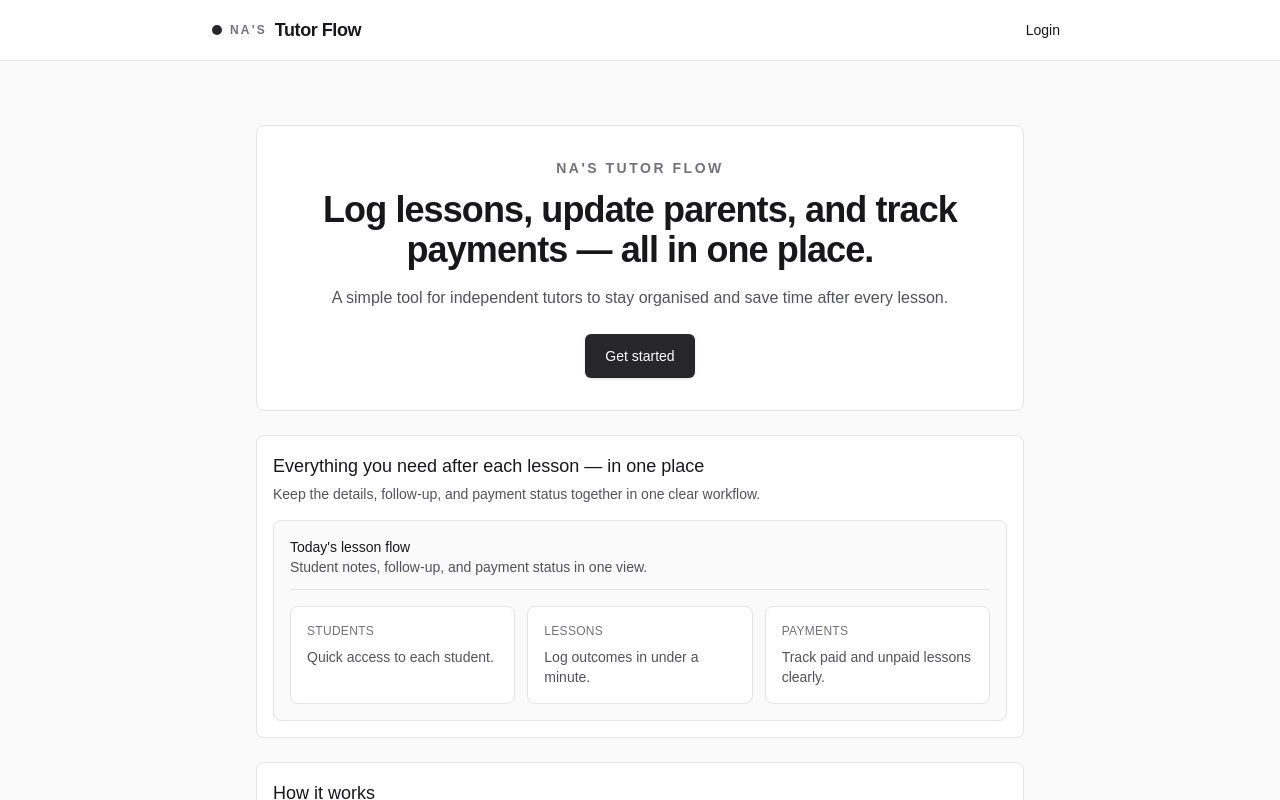
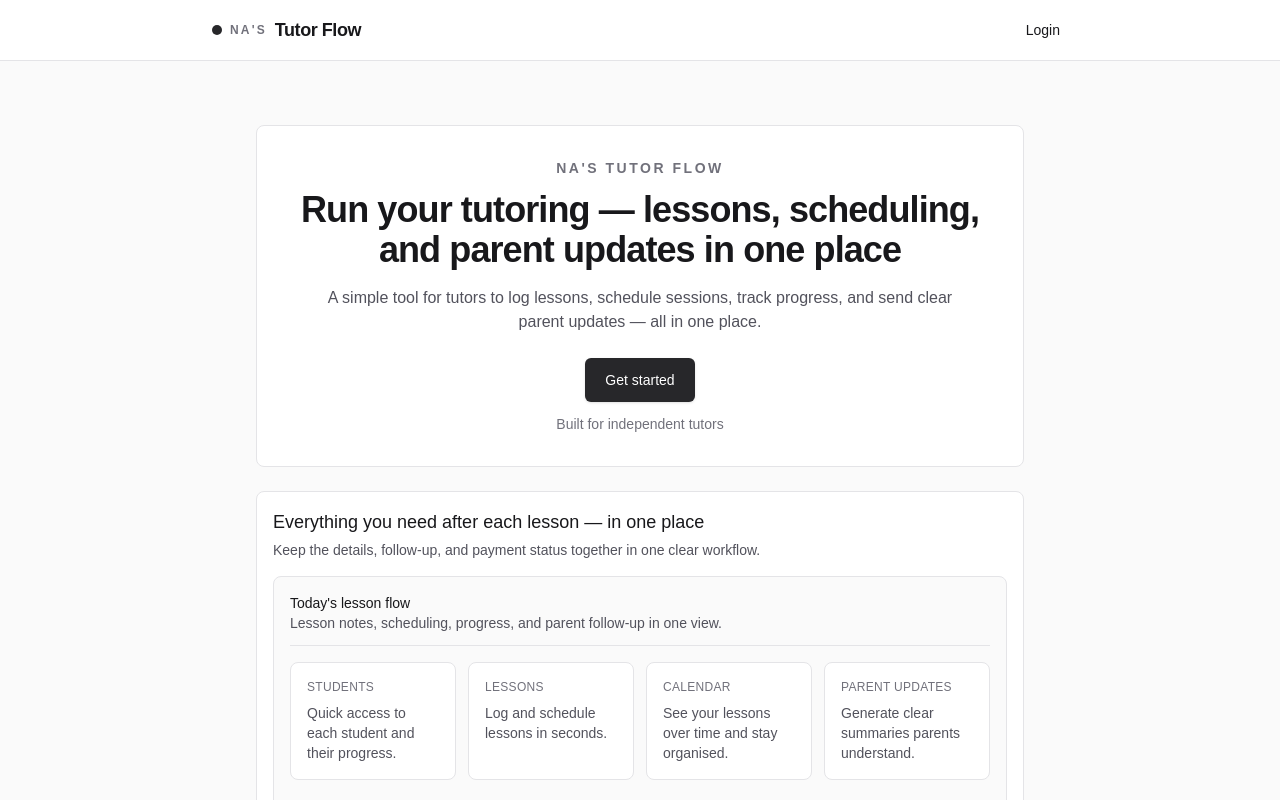
Before and after one commit to p8bvbwqfrs-collab/na-tutor-flow, a Next.js app: page / in a window 1280 px wide. Shown: the top 800 px of the page. Built offline with nearby package versions, Linux system fonts and the light colour scheme.

Commit message:
Refine calendar sync to one combined feed4

```diff
--- a/src/app/(authed)/app/calendar/page.tsx
+++ b/src/app/(authed)/app/calendar/page.tsx
@@ -109,8 +109,18 @@ export default async function CalendarPage({ searchParams }: CalendarPageProps)
 
   return (
     <section>
-      <h1 className="text-xl font-semibold text-zinc-900">Calendar</h1>
-      <p className="mt-1 text-sm text-zinc-600">View your lessons over time</p>
+      <div className="flex flex-col gap-3 sm:flex-row sm:items-start sm:justify-between">
+        <div>
+          <h1 className="text-xl font-semibold text-zinc-900">Calendar</h1>
+          <p className="mt-1 text-sm text-zinc-600">View your lessons over time</p>
+        </div>
+        <Link
+          href="/app/settings"
+          className="inline-flex min-h-10 w-fit items-center justify-center rounded-md border border-zinc-200 bg-white px-3 py-2 text-sm text-zinc-900 transition-colors hover:bg-zinc-50 focus-visible:outline-none focus-visible:ring-2 focus-visible:ring-blue-600 focus-visible:ring-offset-2"
+        >
+          Sync calendar
+        </Link>
+      </div>
 
       <div className="mt-6 rounded-lg border border-zinc-200 bg-white p-4">
         <div className="flex flex-col gap-3 sm:flex-row sm:items-center sm:justify-between">
@@ -243,21 +253,6 @@ export default async function CalendarPage({ searchParams }: CalendarPageProps)
           </>
         )}
       </div>
-
-      <section className="mt-6 rounded-lg border border-zinc-200 bg-white p-4">
-        <h2 className="text-lg font-medium text-zinc-900">Sync with your calendar</h2>
-        <p className="mt-1 text-sm text-zinc-600">
-          View your tutoring lessons in your calendar app.
-        </p>
-        <div className="mt-3">
-          <Link
-            href="/app/settings"
-            className="inline-flex min-h-10 items-center justify-center rounded-md border border-zinc-200 bg-white px-3 py-2 text-sm font-medium text-zinc-900 transition-colors hover:bg-zinc-50 focus-visible:outline-none focus-visible:ring-2 focus-visible:ring-blue-600 focus-visible:ring-offset-2"
-          >
-            Set up calendar sync
-          </Link>
-        </div>
-      </section>
     </section>
   );
 }
--- a/src/app/(authed)/app/dashboard/page.tsx
+++ b/src/app/(authed)/app/dashboard/page.tsx
@@ -259,7 +259,7 @@ export default async function DashboardPage({ searchParams }: DashboardPageProps
       !chartLessonsResult.error &&
       !oldestLessonResult.error ? (
         <div className="mt-6 rounded-lg border border-zinc-200 bg-white p-4">
-          <p className="text-lg font-medium text-zinc-900">Welcome to NA&apos;s Tutor Flow</p>
+          <p className="text-lg font-medium text-zinc-900">Get started by adding your first student</p>
           <p className="mt-2 text-sm text-zinc-600">
             Start with one student and one lesson, and the rest of the workflow will fall into place.
           </p>
@@ -272,7 +272,7 @@ export default async function DashboardPage({ searchParams }: DashboardPageProps
             href="/app/students/new"
             className="mt-5 inline-flex min-h-11 items-center justify-center rounded-md bg-zinc-800 px-4 py-2 text-sm font-medium text-white shadow-sm transition-colors hover:bg-zinc-700 focus-visible:outline-none focus-visible:ring-2 focus-visible:ring-blue-600 focus-visible:ring-offset-2"
           >
-            Add your first student
+            Add student
           </Link>
         </div>
       ) : null}
--- a/src/app/(authed)/app/students/[id]/new-lesson/new-lesson-form.tsx
+++ b/src/app/(authed)/app/students/[id]/new-lesson/new-lesson-form.tsx
@@ -240,6 +240,14 @@ export function NewLessonForm({
             >
               Back to student
             </Link>
+            {!isEditMode ? (
+              <Link
+                href="/app/calendar"
+                className="inline-flex min-h-11 items-center justify-center rounded-md border border-zinc-200 bg-white px-4 py-2 text-sm text-zinc-900 transition-colors hover:bg-zinc-50 focus-visible:outline-none focus-visible:ring-2 focus-visible:ring-blue-600 focus-visible:ring-offset-2"
+              >
+                View your lessons in the calendar
+              </Link>
+            ) : null}
             {copied ? <p className="text-sm font-medium text-emerald-700">Copied.</p> : null}
           </div>
         </div>
--- a/src/app/(authed)/app/students/[id]/page.tsx
+++ b/src/app/(authed)/app/students/[id]/page.tsx
@@ -279,6 +279,29 @@ export default async function StudentDetailPage({ params, searchParams }: Studen
         </p>
       ) : null}
 
+      {completedLessons.length === 0 ? (
+        <div className="mt-4 rounded-lg border border-dashed border-zinc-300 bg-white p-4">
+          <p className="text-sm font-medium text-zinc-900">No lessons logged yet</p>
+          <p className="mt-2 text-sm text-zinc-600">
+            Log your first lesson to track progress and generate parent updates.
+          </p>
+          <div className="mt-3 flex flex-wrap gap-2">
+            <Link
+              href={`/app/students/${student.id}/new-lesson`}
+              className="inline-flex min-h-10 items-center justify-center rounded-md bg-zinc-800 px-4 py-2 text-sm font-medium text-white shadow-sm transition-colors hover:bg-zinc-700 focus-visible:outline-none focus-visible:ring-2 focus-visible:ring-blue-600 focus-visible:ring-offset-2"
+            >
+              Log lesson
+            </Link>
+            <Link
+              href={`/app/students/${student.id}/schedule-lesson`}
+              className="inline-flex min-h-10 items-center justify-center rounded-md border border-zinc-200 bg-white px-4 py-2 text-sm text-zinc-900 transition-colors hover:bg-zinc-50 hover:underline focus-visible:outline-none focus-visible:ring-2 focus-visible:ring-blue-600 focus-visible:ring-offset-2"
+            >
+              Schedule lesson
+            </Link>
+          </div>
+        </div>
+      ) : null}
+
       <div className="mt-6 grid gap-4 sm:grid-cols-2 lg:grid-cols-3">
         <div className="rounded-lg border border-zinc-200 bg-white p-4">
           <p className="text-xs font-medium uppercase tracking-wide text-zinc-500">Last lesson</p>
@@ -422,16 +445,24 @@ export default async function StudentDetailPage({ params, searchParams }: Studen
               </p>
             ) : completedLessons.length === 0 ? (
               <div className="mt-4 rounded-md border border-dashed border-zinc-300 bg-zinc-50 p-4">
-                <p className="text-sm font-medium text-zinc-900">No lessons yet.</p>
+                <p className="text-sm font-medium text-zinc-900">No lessons logged yet.</p>
                 <p className="mt-2 text-sm text-zinc-600">
-                  Log your first lesson to track progress, generate updates, and manage payments.
+                  Log your first lesson to track progress and generate parent updates.
                 </p>
-                <Link
-                  href={`/app/students/${student.id}/new-lesson`}
-                  className="mt-3 inline-flex rounded-md bg-zinc-800 px-4 py-2 text-sm font-medium text-white shadow-sm transition-colors hover:bg-zinc-700 focus-visible:outline-none focus-visible:ring-2 focus-visible:ring-blue-600 focus-visible:ring-offset-2"
-                >
-                  Log first lesson
-                </Link>
+                <div className="mt-3 flex flex-wrap gap-2">
+                  <Link
+                    href={`/app/students/${student.id}/new-lesson`}
+                    className="inline-flex rounded-md bg-zinc-800 px-4 py-2 text-sm font-medium text-white shadow-sm transition-colors hover:bg-zinc-700 focus-visible:outline-none focus-visible:ring-2 focus-visible:ring-blue-600 focus-visible:ring-offset-2"
+                  >
+                    Log lesson
+                  </Link>
+                  <Link
+                    href={`/app/students/${student.id}/schedule-lesson`}
+                    className="inline-flex rounded-md border border-zinc-200 bg-white px-4 py-2 text-sm text-zinc-900 transition-colors hover:bg-zinc-50 hover:underline focus-visible:outline-none focus-visible:ring-2 focus-visible:ring-blue-600 focus-visible:ring-offset-2"
+                  >
+                    Schedule lesson
+                  </Link>
+                </div>
               </div>
             ) : (
               <div className="mt-4 overflow-x-auto">
--- a/src/app/(authed)/app/students/page.tsx
+++ b/src/app/(authed)/app/students/page.tsx
@@ -104,7 +104,7 @@ export default async function StudentsPage({ searchParams }: StudentsPageProps)
             <>
               <p className="text-sm font-medium text-zinc-900">No students yet.</p>
               <p className="mt-2 text-sm text-zinc-600">
-                Add your first student to start logging lessons and tracking updates.
+                Add your first student to start logging lessons and tracking progress.
               </p>
             </>
           )}
--- a/src/app/(public)/page.tsx
+++ b/src/app/(public)/page.tsx
@@ -8,10 +8,10 @@ export default function HomePage() {
           NA&apos;s Tutor Flow
         </p>
         <h1 className="mt-3 text-3xl font-semibold tracking-tight text-zinc-900 sm:text-4xl">
-          Log lessons, update parents, and track payments — all in one place.
+          Run your tutoring — lessons, scheduling, and parent updates in one place
         </h1>
         <p className="mx-auto mt-4 max-w-2xl text-sm leading-6 text-zinc-600 sm:text-base">
-          A simple tool for independent tutors to stay organised and save time after every lesson.
+          A simple tool for tutors to log lessons, schedule sessions, track progress, and send clear parent updates — all in one place.
         </p>
         <div className="mt-6">
           <Link
@@ -21,6 +21,7 @@ export default function HomePage() {
             Get started
           </Link>
         </div>
+        <p className="mt-3 text-sm text-zinc-500">Built for independent tutors</p>
       </div>
 
       <section className="rounded-lg border border-zinc-200 bg-white p-4">
@@ -34,23 +35,30 @@ export default function HomePage() {
           <div className="border-b border-zinc-200 pb-3">
             <div>
               <p className="text-sm font-medium text-zinc-900">Today&apos;s lesson flow</p>
-              <p className="text-sm text-zinc-600">Student notes, follow-up, and payment status in one view.</p>
+              <p className="text-sm text-zinc-600">Lesson notes, scheduling, progress, and parent follow-up in one view.</p>
             </div>
           </div>
-          <div className="mt-4 grid gap-3 sm:grid-cols-3">
+          <div className="mt-4 grid gap-3 sm:grid-cols-2 lg:grid-cols-4">
             <div className="rounded-lg border border-zinc-200 bg-white p-4">
               <p className="text-xs font-medium uppercase tracking-wide text-zinc-500">Students</p>
-              <p className="mt-2 text-sm text-zinc-600">Quick access to each student.</p>
+              <p className="mt-2 text-sm text-zinc-600">Quick access to each student and their progress.</p>
             </div>
             <div className="rounded-lg border border-zinc-200 bg-white p-4">
               <p className="text-xs font-medium uppercase tracking-wide text-zinc-500">Lessons</p>
-              <p className="mt-2 text-sm text-zinc-600">Log outcomes in under a minute.</p>
+              <p className="mt-2 text-sm text-zinc-600">Log and schedule lessons in seconds.</p>
             </div>
             <div className="rounded-lg border border-zinc-200 bg-white p-4">
-              <p className="text-xs font-medium uppercase tracking-wide text-zinc-500">Payments</p>
-              <p className="mt-2 text-sm text-zinc-600">Track paid and unpaid lessons clearly.</p>
+              <p className="text-xs font-medium uppercase tracking-wide text-zinc-500">Calendar</p>
+              <p className="mt-2 text-sm text-zinc-600">See your lessons over time and stay organised.</p>
+            </div>
+            <div className="rounded-lg border border-zinc-200 bg-white p-4">
+              <p className="text-xs font-medium uppercase tracking-wide text-zinc-500">Parent updates</p>
+              <p className="mt-2 text-sm text-zinc-600">Generate clear summaries parents understand.</p>
             </div>
           </div>
+          <p className="mt-4 text-sm text-zinc-600">
+            Works with your calendar so your lessons are always where you need them.
+          </p>
         </div>
       </section>
 
```
Also changed, not shown: src/app/(authed)/app/students/new/page.tsx (+11 -7 lines).
